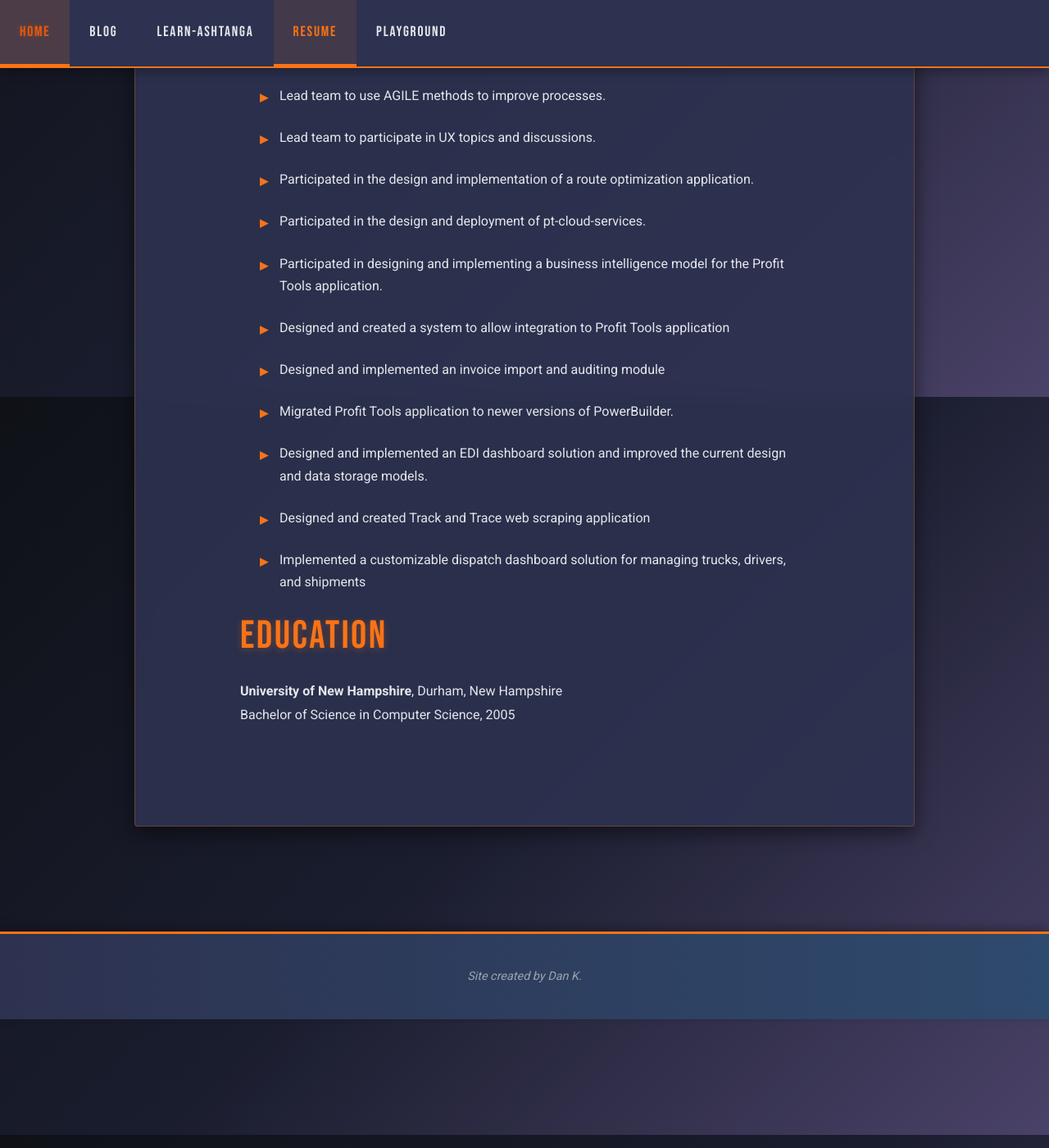
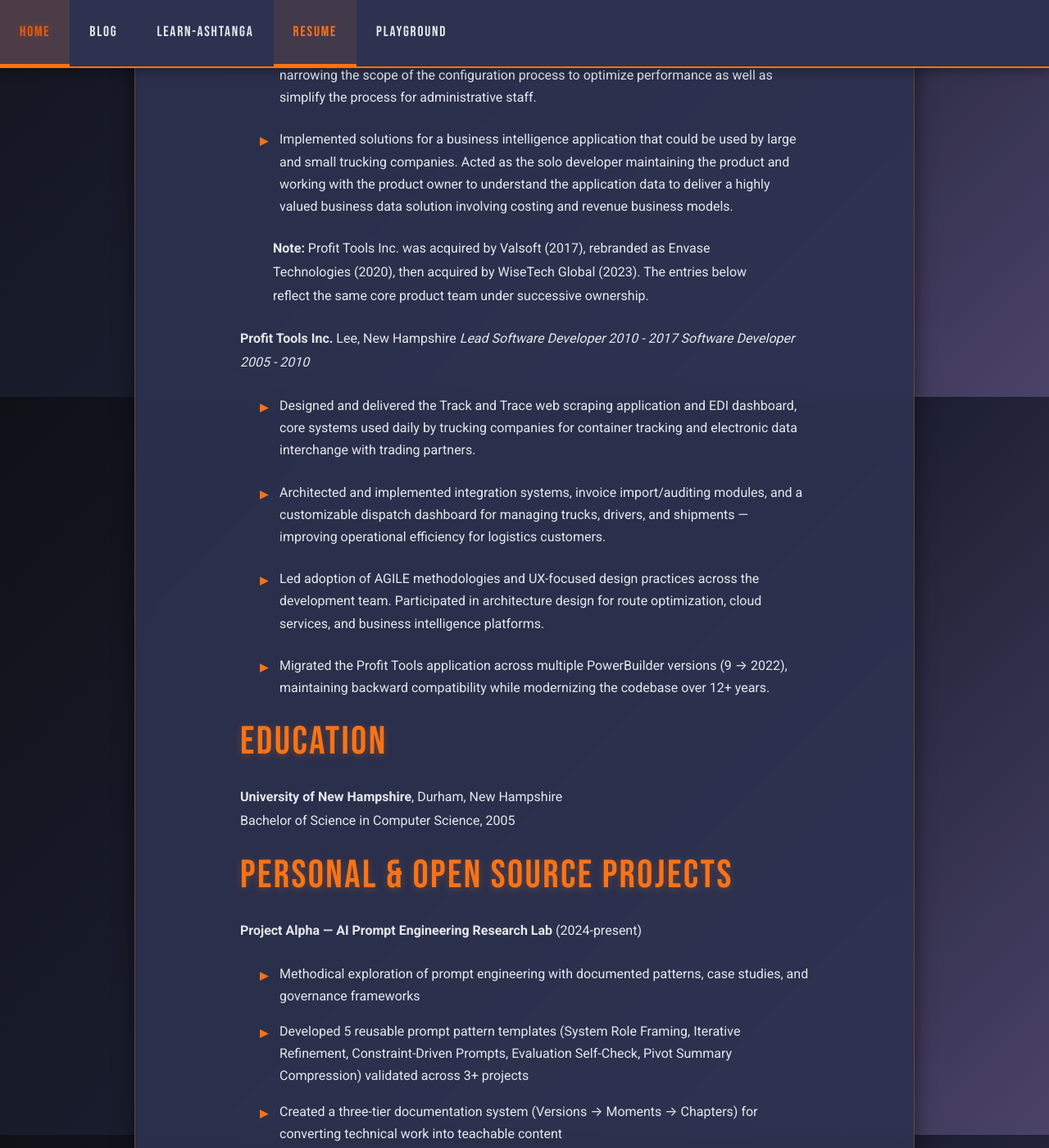
Before and after one commit to dekay2001/dekay2001.github.io, a Jekyll site: the page built from resume/index.md, in a window 1280 px wide and 1400 px high, scrolled down 6716 px. Shown: the whole window at 82% size. Built offline with Jekyll 4.4.1, drawn with Linux system fonts in a browser that asks for light colours; some of the changed text lies outside the part shown.

Commit message:
Update resume page with recent accomplishments and skills; change status of roadmap item to 'Done'

```diff
--- a/resume/index.md
+++ b/resume/index.md
@@ -4,53 +4,52 @@
 categories: [professional]
 tags: []
 ---
-Last updated: 2025-11-23
+Last updated: 2026-03-29
 
 
 # Professional Summary
-Innovative and highly skilled leader of developer teams with over fifteen years of experience, specializing in object
-oriented design and programming, database design, and software development. Utilizes research skills,
-excellent communication, and adoption of new technologies and programming languages to continually grow
-the department and foster a healthy team environment. Possesses extensive knowledge of the development
-process from gathering requirements, prioritization, feature design, build automation, test, and deploy while participating and providing the team with support to deliver production ready software on time with quality.
+Innovative engineering leader with over twenty years of experience in software design, team leadership, and full-stack delivery. Specializes in object-oriented design, API architecture, database systems, and AI-augmented development workflows. Actively researches and applies prompt engineering, agentic AI systems, and AI collaboration patterns to achieve measurable velocity improvements. Combines deep technical expertise with a passion for mentorship, continuous learning, and building scalable, well-tested systems.
 
 ## Technical Skills
 
 | Skill                                | Estimated Years Experience | Skill Level 1-10 |
 |--------------------------------------|----------------------------|------------------|
-| PowerBuilder 9, 10.5, 12, 2019, 2022 | 2005-2025                  | 10               |
-| SQL / Relational Database Designs    | 2005-2025                  | 9                |
-| Query Writing and Optimization       | 2005-2025                  | 9                |
-| AI Tools & Prompt Engineering        | 2024-2025                  | 7                |
-| GitHub Copilot                       | 2024-2025                  | 8                |
-| Microsoft Graph API                  | 2025                       | 4                |
-| Object Oriented Design               | 2005-2025                  | 8                |
-| Sybase Adaptive Server Anywhere 12/17| 2005-2025                  | 8                |
-| Python 2.7, 3+                       | 2016-2025                  | 9                |
-| UX / UI Design                       | 2005-2025                  | 8                |
-| Test Driven Development              | 2017-2025                  | 8                |
-| SOLID Principles                     | 2017-2025                  | 7                |
-| Design Patterns                      | 2005-2025                  | 7                |
-| Behavior Driven Development          | 2017-2025                  | 7                |
-| REST API Design and Implementation   | 2020-2025                  | 7                |
-| Agile Product Development            | 2016-2025                  | 8                |
-| HTML / CSS                           | 2012-2018                  | 6                |
+| PowerBuilder 9, 10.5, 12, 2019, 2022 | 2005-2026                  | 10               |
+| SQL / Relational Database Designs    | 2005-2026                  | 9                |
+| Query Writing and Optimization       | 2005-2026                  | 9                |
+| AI Tools & Prompt Engineering        | 2024-2026                  | 9                |
+| GitHub Copilot                       | 2024-2026                  | 9                |
+| Agentic AI Workflows                 | 2025-2026                  | 8                |
+| Jekyll / GitHub Pages / Liquid       | 2019-2026                  | 7                |
+| Jest / JavaScript Testing            | 2025-2026                  | 6                |
+| Microsoft Graph API                  | 2025-2026                  | 5                |
+| Object Oriented Design               | 2005-2026                  | 8                |
+| Sybase Adaptive Server Anywhere 12/17| 2005-2026                  | 8                |
+| Python 2.7, 3+                       | 2016-2026                  | 9                |
+| UX / UI Design                       | 2005-2026                  | 8                |
+| Test Driven Development              | 2017-2026                  | 8                |
+| SOLID Principles                     | 2017-2026                  | 7                |
+| Design Patterns                      | 2005-2026                  | 7                |
+| Behavior Driven Development          | 2017-2026                  | 7                |
+| REST API Design and Implementation   | 2020-2026                  | 7                |
+| Agile Product Development            | 2016-2026                  | 8                |
+| HTML / CSS                           | 2012-2026                  | 7                |
 | Business Intelligence (SiSense)      | 2016-2019                  | 6                |
-| PostgreSQL                           | 2019-2025                  | 6                |
-| LaunchDarkly                         | 2022-2025                  | 6                |
-| AWS S3                               | 2018-2025                  | 6                |
-| AWS EC2                              | 2018-2025                  | 6                |
-| AWS SQS                              | 2020-2025                  | 6                |
-| AWS API Gateway                      | 2018-2025                  | 6                |
-| AWS Route 53                         | 2024-2025                  | 7                |
-| AWS Cloudwatch                       | 2022-2025                  | 7                |
-| AWS Lambda                           | 2018-2025                  | 6                |
-| AWS Xray                             | 2022-2025                  | 7                |
-| Artifactory                          | 2018-2025                  | 7                |
-| JavaScript                           | 2017-2020                  | 6                |
-| WiX Toolset                          | 2024-2025                  | 5                |
+| PostgreSQL                           | 2019-2026                  | 6                |
+| LaunchDarkly                         | 2022-2026                  | 6                |
+| AWS S3                               | 2018-2026                  | 6                |
+| AWS EC2                              | 2018-2026                  | 6                |
+| AWS SQS                              | 2020-2026                  | 6                |
+| AWS API Gateway                      | 2018-2026                  | 6                |
+| AWS Route 53                         | 2024-2026                  | 7                |
+| AWS Cloudwatch                       | 2022-2026                  | 7                |
+| AWS Lambda                           | 2018-2026                  | 6                |
+| AWS Xray                             | 2022-2026                  | 7                |
+| Artifactory                          | 2018-2026                  | 7                |
+| JavaScript                           | 2017-2026                  | 7                |
+| WiX Toolset                          | 2024-2026                  | 5                |
 | TypeScript                           | 2017-2020                  | 5                |
-| C# / .NET                            | 2023, 2025                 | 4                |
+| C# / .NET                            | 2023-2026                  | 5                |
 | Vuetify                              | 2024                       | 4                |
 | Bootstrap.Vue                        | 2017-2018                  | 4                |
 | Vue.js, Vuex                         | 2017, 2018, 2024           | 4                |
@@ -59,8 +58,8 @@
 | Java                                 | 2017                       | 3                |
 | Jenkins CICD                         | 2017-2019                  | 3                |
 | AWS Cognito                          | 2017-2020                  | 3                |
-| Android Development                  | 2017                       | 2                |
-| C / C++                              | 2005                       | 1                |
+
+_Also familiar with: Android Development, C/C++_
 
 # Professional Experience
 
@@ -69,6 +68,8 @@
 
 
  ### Responsibilities, Projects, and Accomplishments
+
+- 2026 Designed and developed a comprehensive prompt engineering research lab (Project Alpha) documenting reusable AI collaboration patterns, governance frameworks, and case studies. Created a validated catalog of 5+ prompt patterns applied across multiple projects, achieving 40-60x velocity multipliers on bounded technical tasks — including delivery of 3 major pull requests in 6 days (traditional estimate: 4 weeks). Built custom VS Code agent workflows for planning, implementation, and verification. Independently built and maintained two Jekyll-based GitHub Pages sites with production-grade engineering practices including Jest-tested JavaScript, data-driven content, responsive design, and TDD workflows.
 
 - 2025 As Lead Senior Software Engineer, mentored and guided engineering team members in software development best practices, code reviews, and professional growth. Led the critical migration of the Profit Tools application to use updated Sybase database components, ensuring compatibility and improved performance. Modernized the WinSCP functionality to support modern encryption algorithms, enhancing security for file transfers. Implemented Microsoft 365 secure email functionality through Microsoft Graph API, enabling seamless integration with modern authentication and security protocols.
 
@@ -128,37 +129,53 @@
 
 - Implemented solutions for a business intelligence application that could be used by large and small trucking companies.  Acted as the solo developer maintaining the product and working with the product owner to understand the application data to deliver a highly valued business data solution involving costing and revenue business models.
 
-
-### Accomplishments
+> **Note:** Profit Tools Inc. was acquired by Valsoft (2017), rebranded as Envase Technologies (2020), then acquired by WiseTech Global (2023). The entries below reflect the same core product team under successive ownership.
 
 **Profit Tools Inc.** Lee, New Hampshire
-_Lead Software Developer 2010 - Present_
+_Lead Software Developer 2010 - 2017_
 _Software Developer 2005 - 2010_
 
-- Lead team to use AGILE methods to improve processes.
+- Designed and delivered the Track and Trace web scraping application and EDI dashboard, core systems used daily by trucking companies for container tracking and electronic data interchange with trading partners.
 
-- Lead team to participate in UX topics and discussions.
+- Architected and implemented integration systems, invoice import/auditing modules, and a customizable dispatch dashboard for managing trucks, drivers, and shipments — improving operational efficiency for logistics customers.
 
-- Participated in the design and implementation of a route optimization application.
+- Led adoption of AGILE methodologies and UX-focused design practices across the development team. Participated in architecture design for route optimization, cloud services, and business intelligence platforms.
 
-- Participated in the design and deployment of pt-cloud-services.
-
-- Participated in designing and implementing a business intelligence model for the Profit Tools application.
-
-- Designed and created a system to allow integration to Profit Tools application
-
-- Designed and implemented an invoice import and auditing module
-
-- Migrated Profit Tools application to newer versions of PowerBuilder.
-
-- Designed and implemented an EDI dashboard solution and improved the current design and data storage models.
-
-- Designed and created Track and Trace web scraping application
-
-- Implemented a customizable dispatch dashboard solution for managing trucks, drivers, and shipments
+- Migrated the Profit Tools application across multiple PowerBuilder versions (9 → 2022), maintaining backward compatibility while modernizing the codebase over 12+ years.
 
 
 
 # Education
 **University of New Hampshire**, Durham, New Hampshire
 Bachelor of Science in Computer Science, 2005
+
+# Personal & Open Source Projects
+
+**Project Alpha — AI Prompt Engineering Research Lab** (2024-present)
+- Methodical exploration of prompt engineering with documented patterns, case studies, and governance frameworks
+- Developed 5 reusable prompt pattern templates (System Role Framing, Iterative Refinement, Constraint-Driven Prompts, Evaluation Self-Check, Pivot Summary Compression) validated across 3+ projects
+- Created a three-tier documentation system (Versions → Moments → Chapters) for converting technical work into teachable content
+- Authored book chapters on AI prompting fundamentals, organizational drift recognition, and AI-assisted self-reflection
+- Established ethical boundaries, success metrics, model-fallback continuity strategies, and portfolio management frameworks for AI-driven workflows
+
+**dekay2001.github.io — Personal Blog & Portfolio** (2019-present)
+- Jekyll site with dark animated gradient theme, responsive CSS, and multiple content sections (blog, resume, yoga, playground)
+- Jest/Babel-tested JavaScript modules: cross-post search with JSON indexing, category filtering with URL state management, and XSS-safe rendering
+- Custom VS Code agent workflows (plan → implement) with SOLID review gates and TDD expectations
+
+**Dover Run Club Website** (2025-present)
+- Community website built from scratch using Jekyll + GitHub Pages for a local running club
+- Data-driven route display using YAML with responsive image optimization (3-size variants via PowerShell utility)
+- Four-agent development workflow (idea → plan → implement → verify) with canonical backlog tracking in design roadmap
+
+# Thought Leadership & Writing
+
+- Authoring a book on AI-driven engineering leadership covering prompt engineering fundamentals, organizational drift recognition, and AI-assisted self-understanding (in progress, 3 chapters outlined with narrative drafts)
+- Documented 17+ leadership moments and insights on AI collaboration, velocity multipliers, instruction engineering, and meta-learning
+- Developed original frameworks: Multi-Model Triangulation, Portfolio Intake Ledger, Lean Governance Model, Velocity Pattern Recognition, and Model Fallback Continuity
+
+# Continuous Learning
+
+- Applied research from "The AI-Driven Leader" to real-world engineering workflows
+- Hands-on evaluation of multiple AI models: Claude, GPT, Gemini, Llama, Mistral, and Ollama for local deployment
+- Built agentic AI systems including custom VS Code agents, instruction engineering patterns, and graduated rollout strategies
```
Also changed, not shown: PRODUCT.md (+2 -2 lines).
